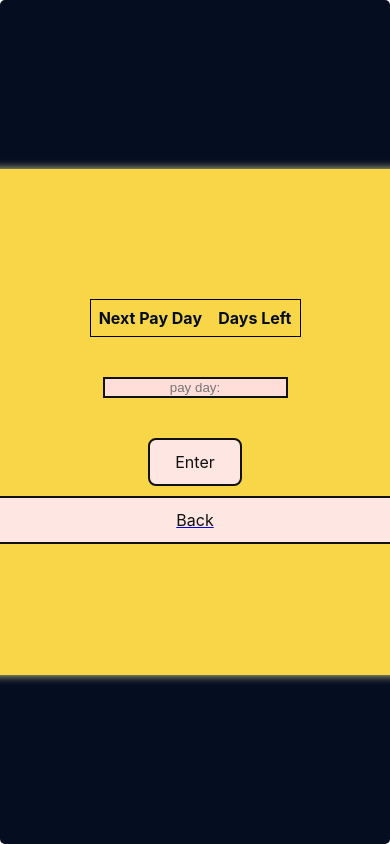
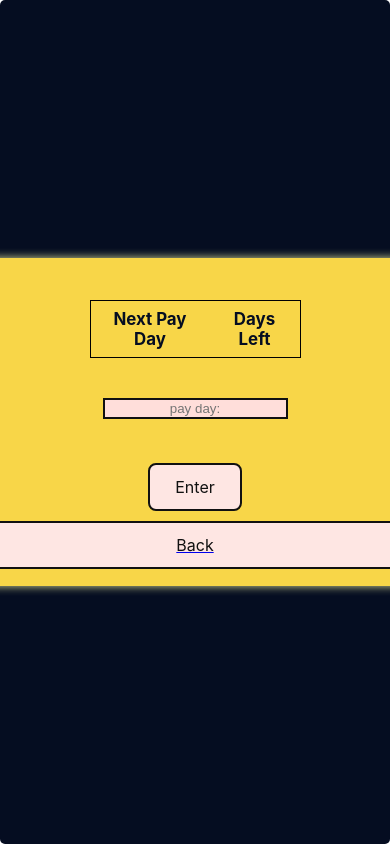
Before and after one commit to andreeabrindea/TillPayDay, a React (Create React App) app: page /listDates in a window 390 px wide. Built offline with nearby package versions, Linux system fonts and the light colour scheme.

Commit message:
made see more

```diff
--- a/src/how_much/HowMuch.js
+++ b/src/how_much/HowMuch.js
@@ -4,7 +4,6 @@ import './howMuch.css';
 import { Link } from 'react-router-dom';
 
 function getData(payDay) {
- // https://tillpaydayb.fly.dev/till-sallary/how-much?pay_day=13
   return axios.get(`https://tillpaydayb.fly.dev/till-sallary/how-much?pay_day=${payDay}`)
     .then(response => response.data)
     .catch(error => {
--- a/src/how_much/howMuch.css
+++ b/src/how_much/howMuch.css
@@ -67,6 +67,7 @@
   .button{
     align-items: center;
     margin-bottom: 10px;
+    margin-top: 0.5vh;
     background-color: #fee6e3;
     border: 2px solid #111;
     border-radius: 8px;
@@ -97,7 +98,7 @@
 
   @media (min-width: 768px) {
     .button{
-      padding: 0 40px;
+      margin-top: 2vh;
     }
   }
 
@@ -139,3 +140,7 @@
       padding: 0 40px;
     }
   }
+
+  .pay_day_input{
+    margin-bottom: 0.5vh;
+  }
--- a/src/list_dates/listDates.css
+++ b/src/list_dates/listDates.css
@@ -1,7 +1,7 @@
 .custom-calendar{
     background-color: #f8d648;
     align-items: center;
-    max-height: 100vh;
+    max-height: 80vh;
     border-color: #f8d648;
     color:#050d21;
     width: 50vh;
@@ -17,17 +17,22 @@
     border-radius: 5px;
     min-height: 60vh;
 }
+@media (max-width: 768px) {
+  .content {
+    font-size: 2vh;
+    width: 100%;
+  }
+}
 .calendarbox{
     display: flex;
     justify-content: center;
     align-items: center;
     flex-direction: column;
     background-color: #f8d648;;
-    min-height: 60vh;
-    max-height: 80vh;
+    max-height: 100vh;
     box-shadow: 0 0 10px hsla(60, 86%, 81%, 0.9);
     width: 60vh;
-    border-radius: 5px;
+    border-radius: 1vh;
 }
 form {
     display: flex;
@@ -44,7 +49,7 @@ form {
   }
 
   table {
-    margin-top: 20px;
+    margin-top: 5vh;
     border-collapse: collapse;
     border-spacing: 0;
     width: 50%;
@@ -57,7 +62,7 @@ form {
     padding: 8px;
   }
   .back{
-    margin-bottom: 20px;
+    margin-bottom: 2vh;
     padding: 0 14px;
     min-width: 50vh;
     min-height: 5vh;
@@ -92,6 +97,6 @@ form {
 
   @media (min-width: 768px) {
     .back{
-      padding: 0 40px;
+      padding: 0 4vh;
     }
   }
```
